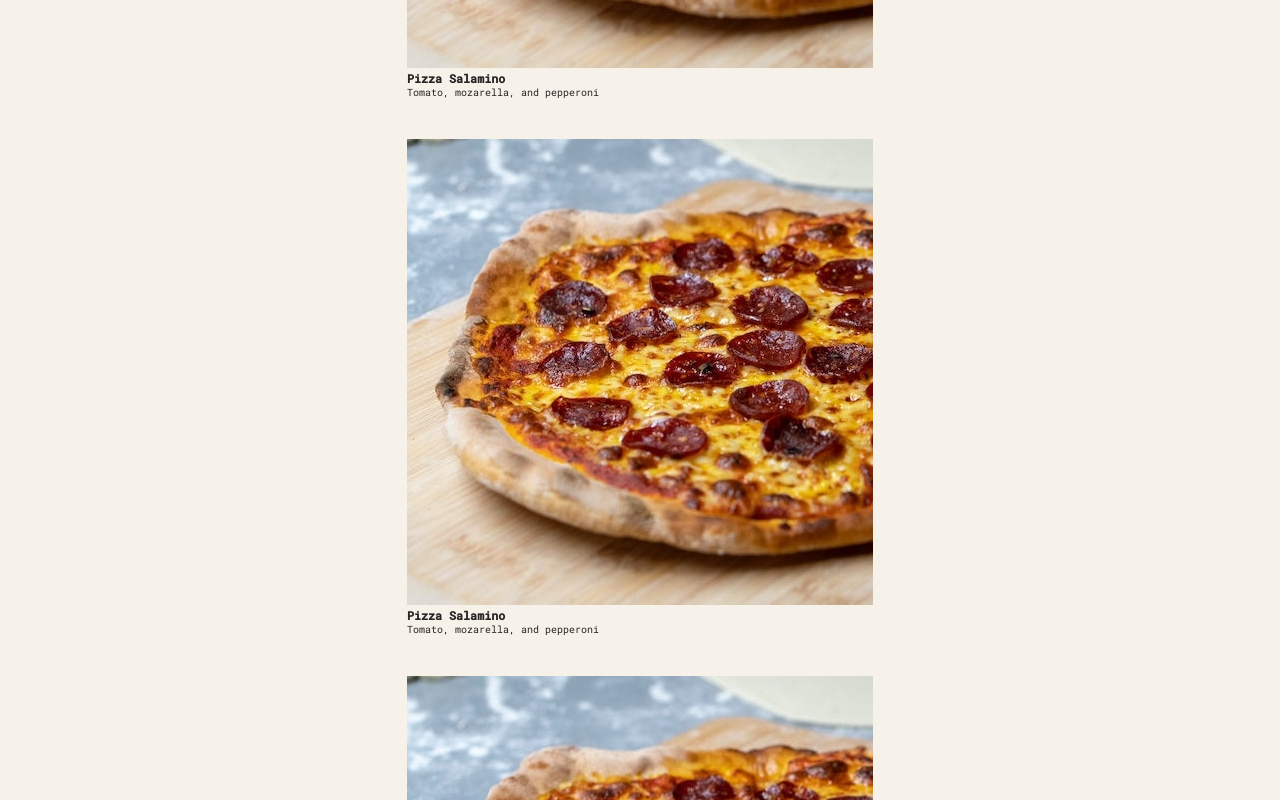
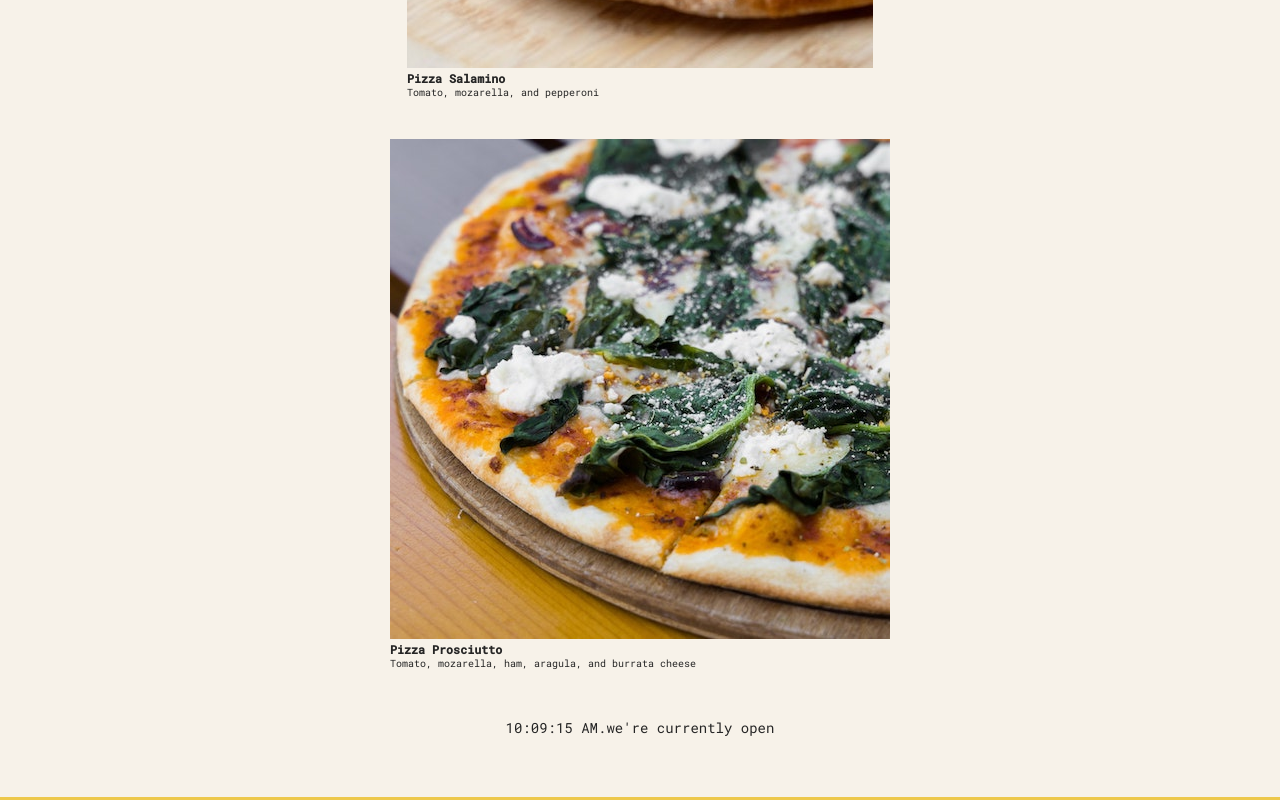
Before and after one commit to Bryanmankind/pizza-menu, a React (Create React App) app: page / in a window 1280 px wide. Shown: the part 620-1420 px from the top of the page. Built offline with nearby package versions, Linux system fonts and the light colour scheme.

Commit message:
react-app

```diff
--- a/src/index.js
+++ b/src/index.js
@@ -72,10 +72,19 @@
   return (
     <main className="menu">
       <h1>Here is our Menu</h1>
-      <Pizza />
-      <Pizza />
-      <Pizza />
+      <Pizza name="Pizza Salamino" ingredients="Tomato, mozarella, and pepperoni" photoname="pizzas/salamino.jpg" price={10}/>
+      <Pizza name="Pizza Prosciutto" ingredients="Tomato, mozarella, ham, aragula, and burrata cheese" photoname="pizzas/spinaci.jpg" price={18}/>
     </main>
+  );
+}
+
+function Pizza(props) {
+  return (
+    <div>
+      <img src={props.photoname} alt={props.name} />
+      <h3>{props.name}</h3>
+      <p>{props.ingredients}</p>
+    </div>
   );
 }
 
@@ -96,16 +105,6 @@
   );
 }
 
-function Pizza() {
-  return (
-    <div>
-      <img src="pizzas/salamino.jpg" alt="salamino" />
-      <h3>Pizza Salamino</h3>
-      <p>Tomato, mozarella, and pepperoni</p>
-    </div>
-  );
-}
-
 const root = ReactDOM.createRoot(document.getElementById("root"));
 root.render(
   <React.StrictMode>
```
